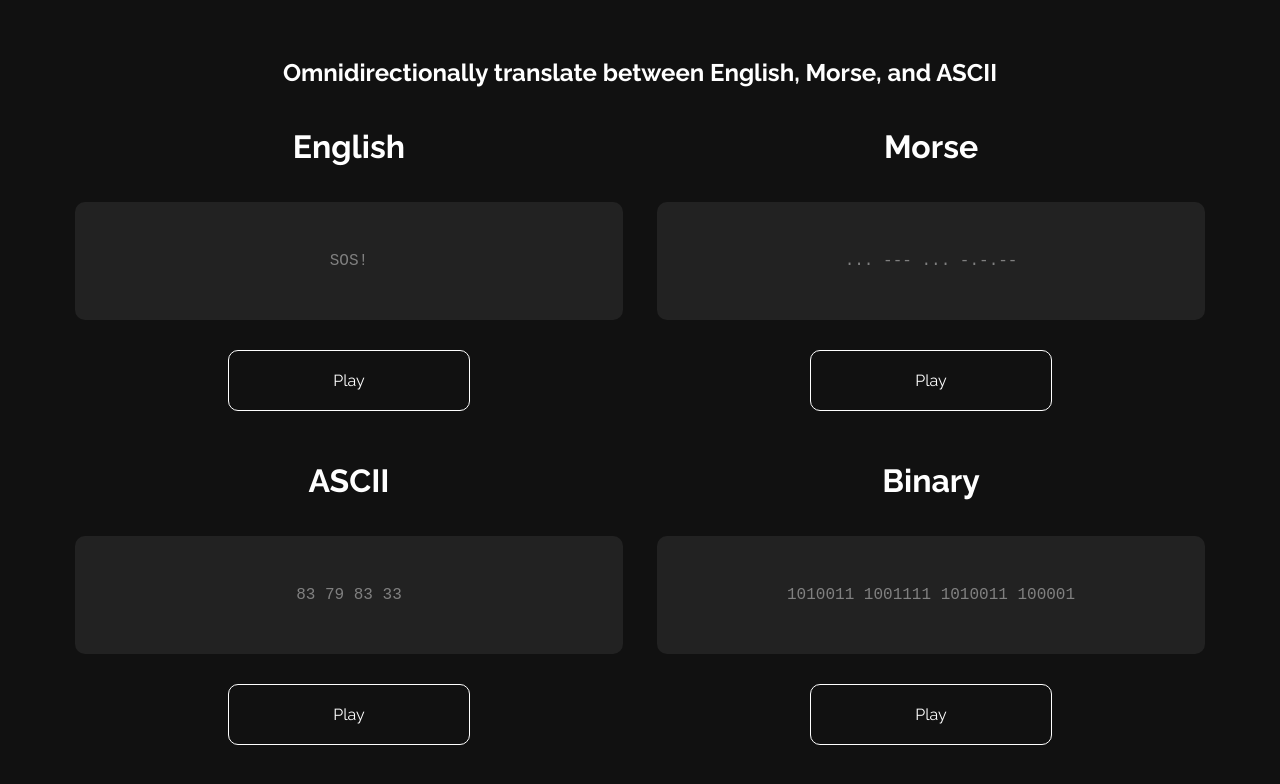
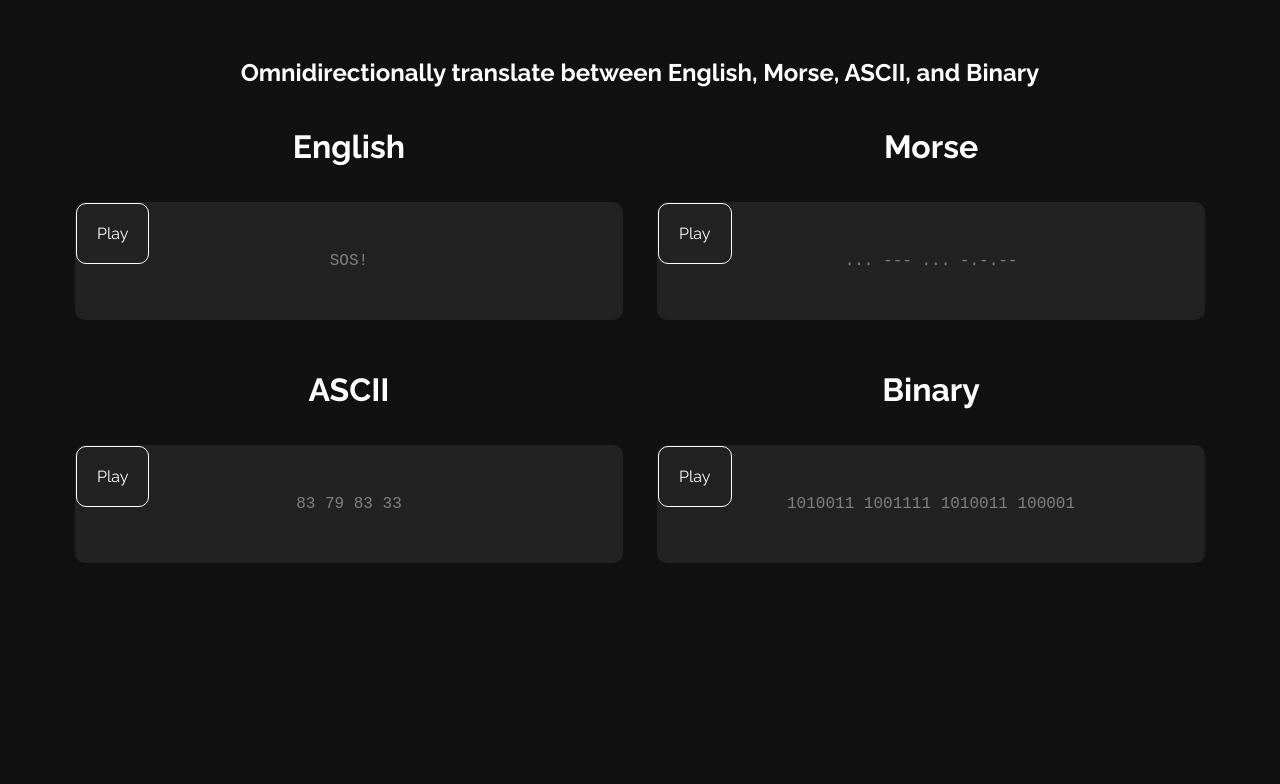
Before and after one commit to agolin95/translator, a plain HTML site: page index.html in a window 1280 px wide. Drawn offline with nearby package versions, Linux system fonts and the light colour scheme; a web font is replaced by a local one.

Commit message:
tighten up play buttons

```diff
--- a/index.html
+++ b/index.html
@@ -9,7 +9,7 @@
     <meta property="og:url" content="https://alexandergolin.com/morse/">
     <meta property="og:title" content="Alexander Golin | Morse Code Translator">
     <meta property="og:description"
-        content="A simple translator that omnidirectionally converts between English, Morse, and ASCII.">
+        content="A simple translator that omnidirectionally converts between English, Morse, ASCII, and Binary.">
     <meta property="og:image" content="https://alexandergolin.com/morse/splash.png">
     <link rel="stylesheet" href="style.css">
     <link rel="preconnect" href="https://fonts.googleapis.com">
@@ -23,7 +23,7 @@
 </head>
 
 <body>
-    <h2>Omnidirectionally translate between English, Morse, and ASCII</h2>
+    <h2>Omnidirectionally translate between English, Morse, ASCII, and Binary</h2>
     <div class="flex-container">
         <div class="flex-item">
             <h1>English</h1>
--- a/style.css
+++ b/style.css
@@ -13,6 +13,7 @@ body {
     text-align: center;
     flex-direction: column;
     margin: auto;
+    position: relative;
 }
 
 .textarea {
@@ -32,15 +33,15 @@ body {
 
 .play-button {
     border: white 1px solid;
-    width: 200px;
-    margin: auto;
     border-radius: 10px;
     padding: 20px;
     -webkit-transition: background-color 300ms linear;
     -ms-transition: background-color 300ms linear;
     transition: background-color 300ms linear;
     cursor: pointer;
-    margin-bottom: 30px;
+    position: absolute;
+    top: 96px;
+    left: 16px;
 }
 
 .play-button:hover {
```
